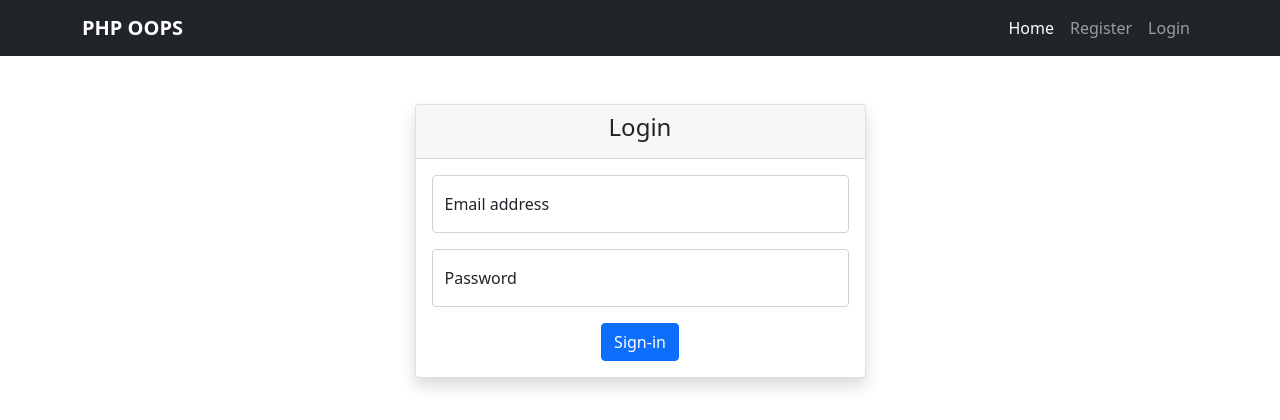
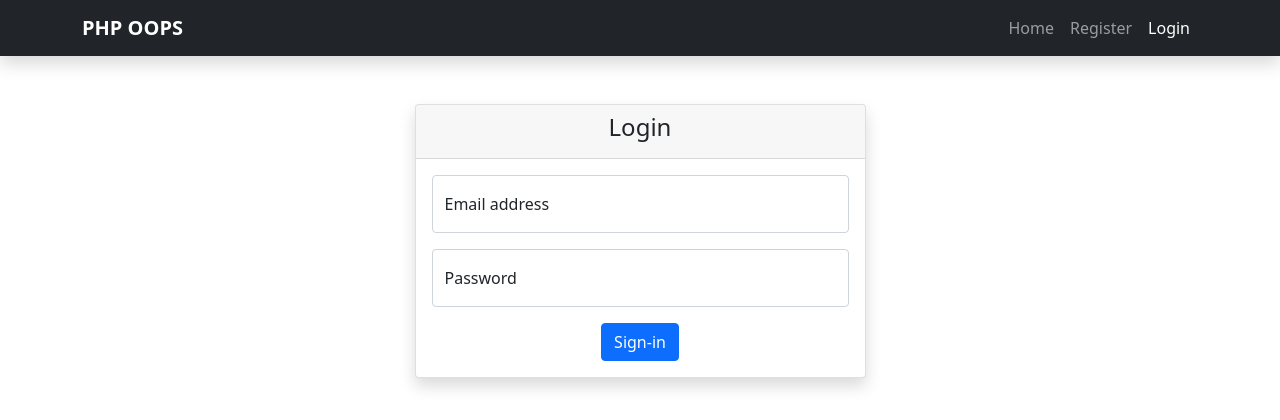
Before and after one commit to mhemanthkmr/PHP-Oops, a PHP site: page /login.php in a window 1280 px wide. Shown: the top 420 px of the page. Run offline with PHP 8.4, Linux system fonts and the light colour scheme.

Commit message:
Dynamic Active Button

```diff
--- a/includes/navbar.php
+++ b/includes/navbar.php
@@ -1,4 +1,4 @@
-<nav class="navbar navbar-expand-lg navbar-dark bg-dark">
+<nav class="navbar shadow navbar-expand-lg navbar-dark bg-dark">
   <div class="container">
     <a class="navbar-brand" href="#"><strong>PHP OOPS</strong></a>
     <button class="navbar-toggler" type="button" data-bs-toggle="collapse" data-bs-target="#navbarSupportedContent" aria-controls="navbarSupportedContent" aria-expanded="false" aria-label="Toggle navigation">
@@ -7,13 +7,13 @@
     <div class="collapse navbar-collapse" id="navbarSupportedContent">
       <ul class="navbar-nav ms-auto mb-2 mb-lg-0">
         <li class="nav-item">
-          <a class="nav-link active" href="#">Home</a>
+          <a class="nav-link  <?php if(basename($_SERVER['PHP_SELF']) == 'index.php') {echo "active" ;} else "" ?>" href="index.php">Home</a>
         </li>
         <li class="nav-item">
-          <a class="nav-link" href="register.php">Register</a>
+          <a class="nav-link <?php if(basename($_SERVER['PHP_SELF']) == 'register.php') {echo "active" ;} else "" ?>" href="register.php">Register</a>
         </li>
         <li class="nav-item">
-          <a class="nav-link" href="login.php">Login</a>
+          <a class="nav-link <?php if(basename($_SERVER['PHP_SELF']) == 'login.php') {echo "active" ;} else "" ?>" href="login.php">Login</a>
         </li>
       </ul>
     </div>
```
